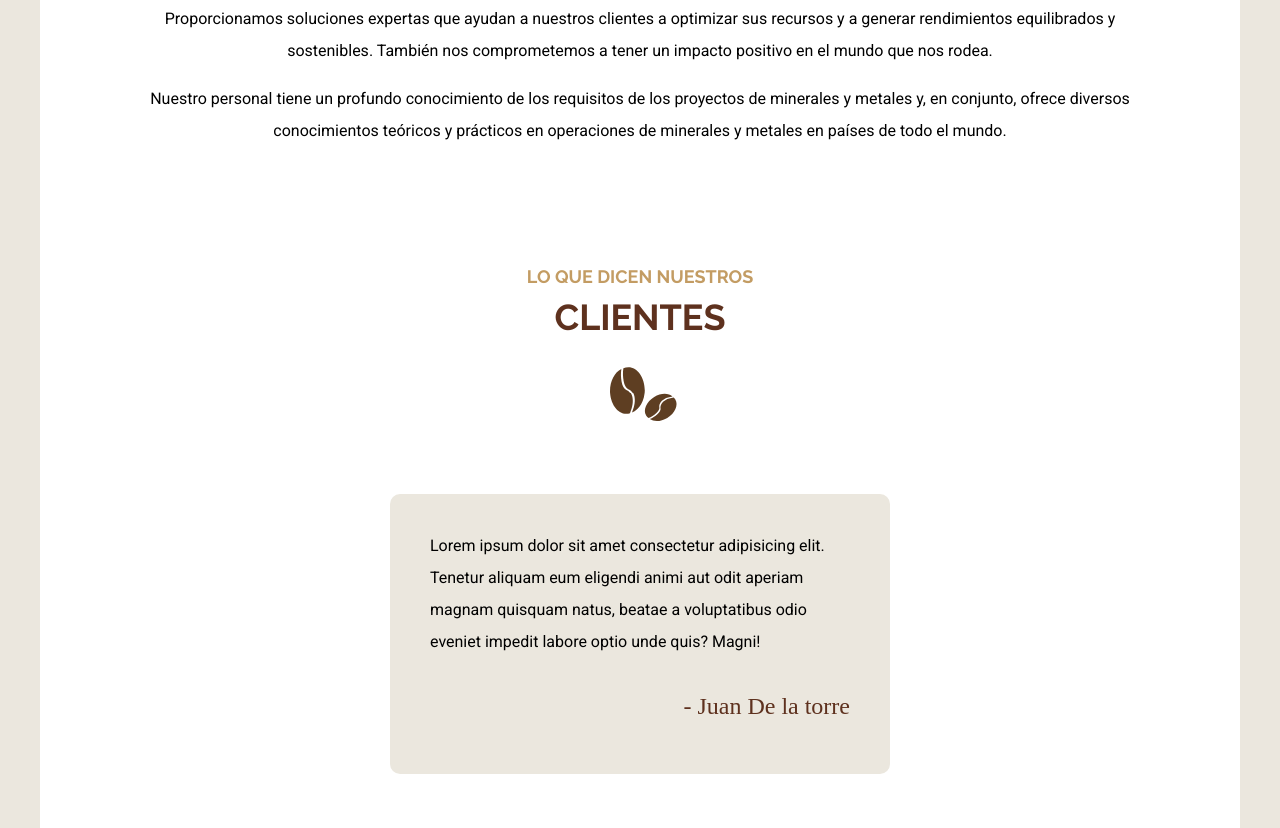
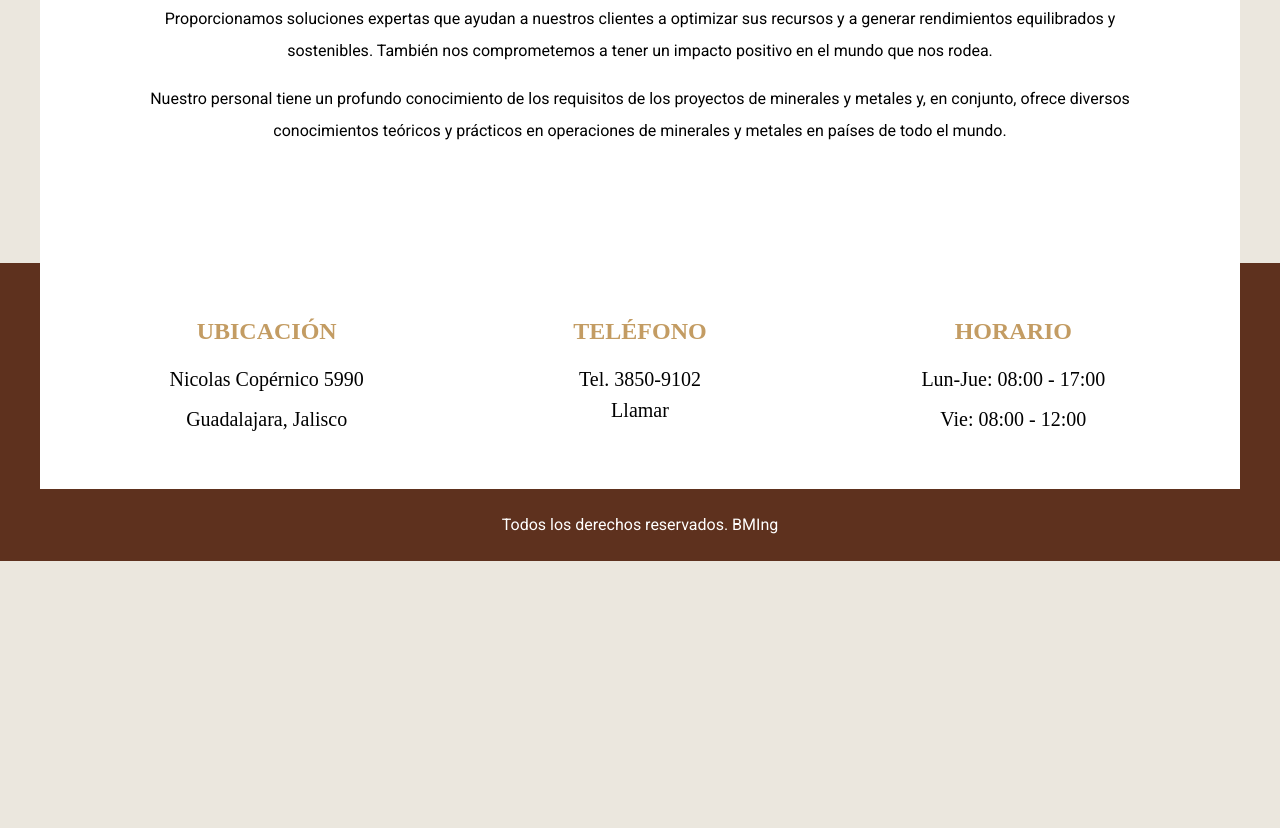
Before and after one commit to RodrigoRozasV/BMIng, a website: page index.html in a window 1280 px wide. Shown: the part 1072-1900 px from the top of the page. After the commit the page ends 1633 px from the top, so only its background shows below. Drawn offline with Linux system fonts and the light colour scheme; a web font is replaced by a local one.

Commit message:
Update: index
testimonios comentado para reutilización

```diff
--- a/index.html
+++ b/index.html
@@ -56,7 +56,7 @@
         </section>
     </main>
 
-    <section class="nuestros-testimoniales contenedor bg-white margin-negativo-10">
+    <!--<section class="nuestros-testimoniales contenedor bg-white margin-negativo-10">
         <h2><span>Lo que dicen nuestros</span>Clientes</h2>
 
         <div class="testimonial">
@@ -64,7 +64,7 @@
 
             <p class="autor">- Juan De la torre</p>
         </div>
-    </section>
+    </section>-->
 
     <footer class="footer">
         <div class="contenedor contenido-footer bg-white">
```
